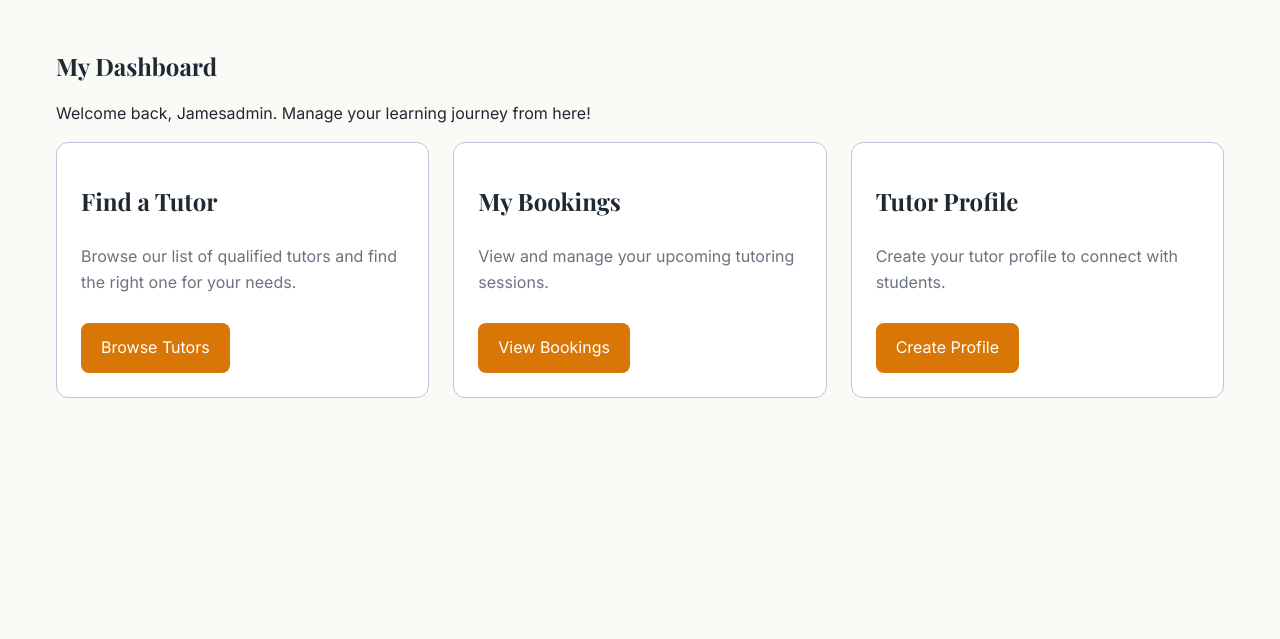
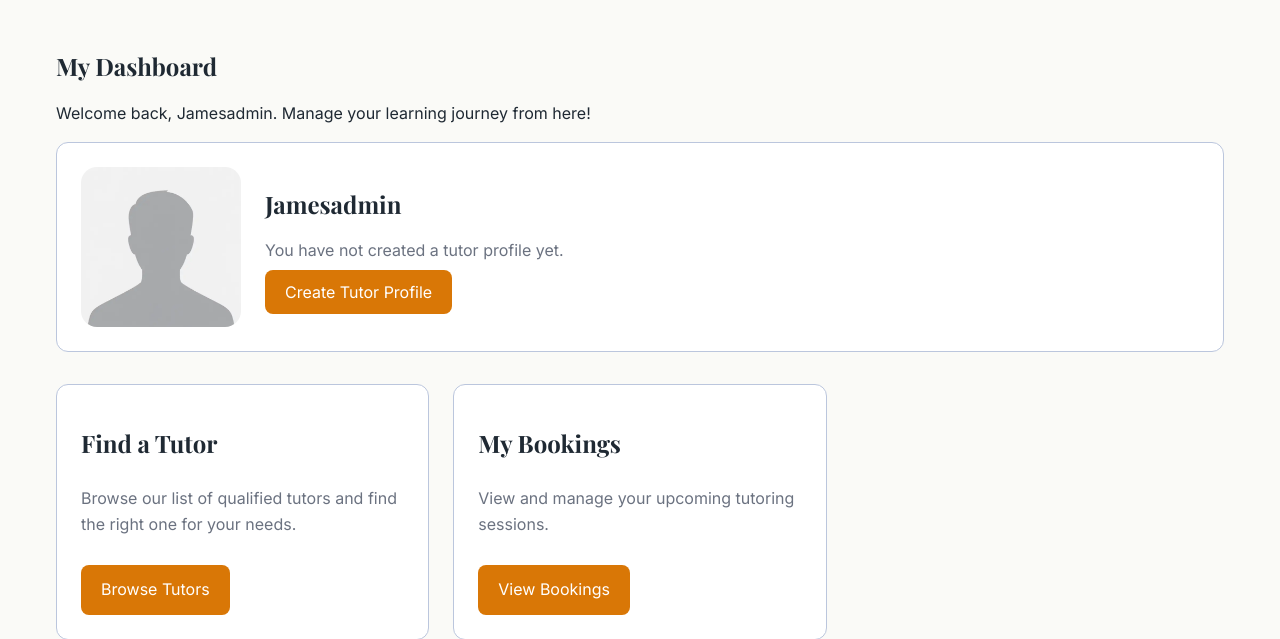
Before and after one commit to JamesBirchall-dev/MSP-4-Tutor-Connect, a Django app: page /accounts/dashboard/ in a window 1280 px wide. Shown: the part 85-724 px from the top of the page. Run offline with Django 5.2, Linux system fonts and the light colour scheme; a user stored in the database is signed in.

Commit message:
Style - Dashboard - Image and profile card update template and style

```diff
--- a/static/css/style.css
+++ b/static/css/style.css
@@ -437,6 +437,33 @@ select:focus {
     margin-bottom: 1rem;
 }
 
+.dashboard-profile-card {
+    display: flex;
+    align-items: center;
+    gap: 1.5rem;
+    margin-bottom: 2rem;
+}
+
+.dashboard-profile-image {
+    width: 160px;
+    height: 160px;
+    object-fit: cover;
+    border-radius: 1rem;
+    flex-shrink: 0;
+}
+
+.dashboard-profile-content h2,
+.dashboard-profile-content p {
+    margin-top: 0;
+}
+
+@media (max-width: 768px) {
+    .dashboard-profile-card {
+        flex-direction: column;
+        align-items: flex-start;
+    }
+}
+
 /* TUTOR DETAIL PAGE STYLING */
 /* Tutor detail layout styling */
 .tutor-detail {
--- a/templates/accounts/dashboard.html
+++ b/templates/accounts/dashboard.html
@@ -1,4 +1,6 @@
 {% extends "base.html" %}
+{% load static %}
+
 <!-- Inherit the common site layout from base.html -->
 
 {% block title %}
@@ -17,6 +19,52 @@ Dashboard | Tutor Connect
         <p>Welcome back, {{ user.username }}. Manage your learning journey from here!</p>
     </div>
 
+        <article class="card dashboard-profile-card">
+        {% if tutor_profile %}
+            {% if tutor_profile.image %}
+                <img
+                    class="dashboard-profile-image"
+                    src="{{ tutor_profile.image.url }}"
+                    alt="{{ tutor_profile.display_name }}"
+                >
+            {% else %}
+                <img
+                    class="dashboard-profile-image"
+                    src="{% static 'images/tutorconnect-tutor-profiledefault.webp' %}"
+                    alt="Default tutor profile image"
+                >
+            {% endif %}
+
+            <div class="dashboard-profile-content">
+                <h2>{{ tutor_profile.display_name }}</h2>
+                <p>{{ tutor_profile.location }}</p>
+                <p>{{ tutor_profile.bio|truncatewords:20 }}</p>
+
+                <a
+                    class="btn btn-secondary"
+                    href="{% url 'tutors:tutor_update' tutor_profile.pk %}"
+                >
+                    Edit Tutor Profile
+                </a>
+            </div>
+        {% else %}
+            <img
+                class="dashboard-profile-image"
+                src="{% static 'images/tutorconnect-tutor-profiledefault.webp' %}"
+                alt="Default tutor profile image"
+            >
+
+            <div class="dashboard-profile-content">
+                <h2>{{ user.username }}</h2>
+                <p>You have not created a tutor profile yet.</p>
+
+                <a class="btn btn-secondary" href="{% url 'tutors:tutor_create' %}">
+                    Create Tutor Profile
+                </a>
+            </div>
+        {% endif %}
+    </article>
+
     <div class="grid three-column">
         <article class="card dashboard-card">
             <h2>Find a Tutor</h2>
@@ -30,21 +78,6 @@ Dashboard | Tutor Connect
             <a class="btn btn-secondary" href="{% url 'bookings:booking_list' %}">View Bookings</a>
         </article>
 
-        <article class="card dashboard-card">
-            <h2>Tutor Profile</h2>
-
-            {% if tutor_profile %}
-                <p>Manage your tutor profile and connect with students.</p>
-                <a class="btn btn-secondary" href="{% url 'tutors:tutor_update' tutor_profile.pk %}">
-                    Edit Profile
-                </a>
-            {% else %}
-                <p>Create your tutor profile to connect with students.</p>
-                <a class="btn btn-secondary" href="{% url 'tutors:tutor_create' %}">
-                    Create Profile
-                </a>
-            {% endif %}
-        </article>
     </div>
 </section>
 
```
